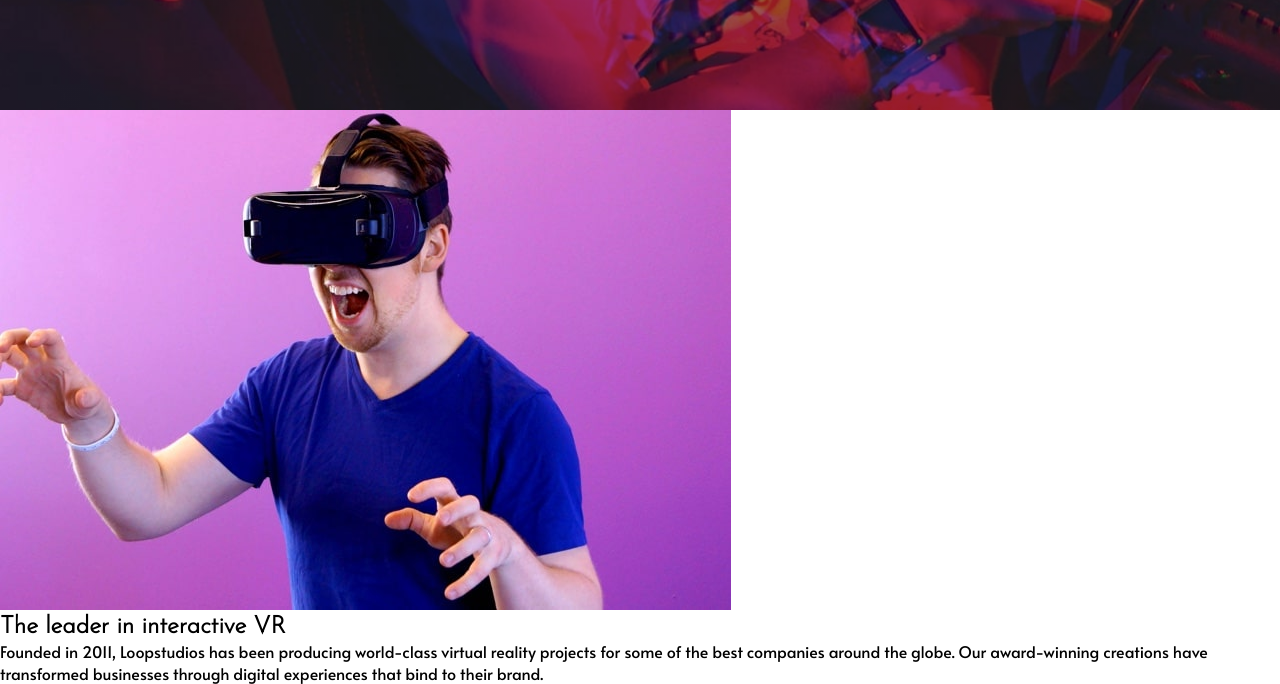
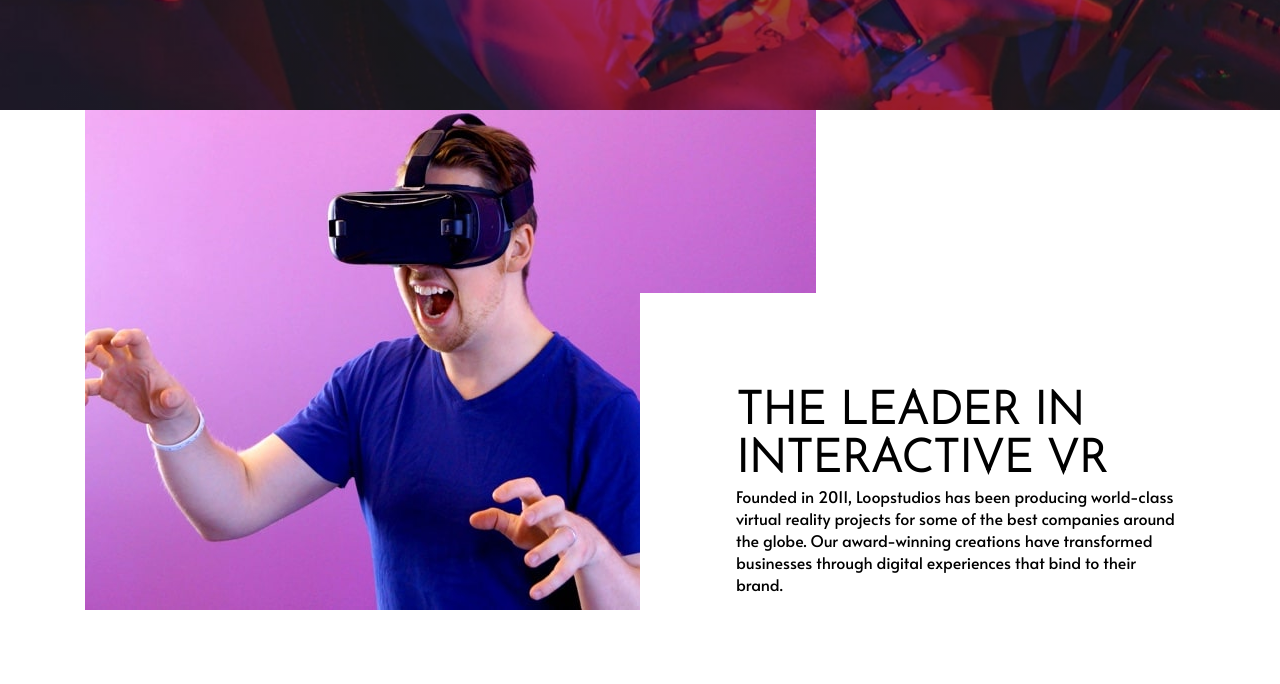
Before and after one commit to MarkoDjuric/Loopstudios-Landing-Page-FM, a website: page index.html in a window 1280 px wide. Shown: the part 530-1214 px from the top of the page. After the commit the page ends 1144 px from the top, so only its background shows below. Drawn offline with Linux system fonts and the light colour scheme; files that its build step writes are made by us from their sources.

Commit message:
grid template

```diff
--- a/app/scss/components/_index.scss
+++ b/app/scss/components/_index.scss
@@ -1,3 +1,4 @@
 // Example
 @forward 'component1';
 @forward 'header';
+@forward 'banner';
--- a/app/scss/components/banner.scss
+++ b/app/scss/components/banner.scss
@@ -1,4 +1,47 @@
+.banner {
 
-.baner__grid {
+  &__grid {
+      max-width: 1111px;
+      display: grid;
+      grid-template-columns:  1fr auto auto 1fr;
+      grid-template-rows: 183px 96px 221px;
+
+
+  .banner__grid_img {
+      width: clamp(327px, 100%, 731px);
+       grid-column: 1 / span 3;
+       grid-row: 1 / 2;
+
+       img {
+           width: (327px, 50%, 731px)
+       }
+
+      }
+
+    //   .whitespace {
+    //     max-width: 96px;
+    //     background-color: rgb(249, 240, 255);
+    //     grid-column: 2 /3;
+    //     grid-row: 2 /3;
+
+    // }
+
+
+      .banner__grid_text {
+
+        width: clamp(327px, 100%, 541px);
+
+          grid-column: 2 /span 3;
+          grid-row: 2 / span 2;
+          z-index: 1;
+          background-color: #FFF;
+          padding-top: 96px;
+          padding-left: 96px;
+          text-align: left;
+      }
+
+  }
+
+
 
 }
--- a/app/scss/globals/typography.scss
+++ b/app/scss/globals/typography.scss
@@ -24,6 +24,12 @@ h1 {
 	font-weight: 300;
 }
 
+h2 {
+	font-size: calc( 32px + (48 - 32) * (100vw - 375px) / (1440 - 375) );
+	line-height: clamp(2rem, 6vw, 3rem);
+
+}
+
 a, p, li {
 	font-family: var(--font-paragraphs);
 }
--- a/index.html
+++ b/index.html
@@ -19,13 +19,17 @@
 	<header class="header">
 
 		<nav class="header__nav container">
-			<a href="/" class="header__logo"><img class="header__logo_img"src="images/logo.svg" alt="Loopstudio"></a>
+			<!-- logo -->
+			<a href="/" class="header__logo">
+				<img class="header__logo_img"src="images/logo.svg" alt="Loopstudio">
+			</a>
 			<!-- Hamburger Menu -->
 			<a href="#" class="header__menu  hide-for-desktop">
 				<span></span>
 				<span></span>
 				<span></span>
 		    </a>
+				<!--Desktop Menu  -->
 			<div class="hide-for-mobile">
 				<ul>
 					<li><a href="#"></a>About</li>
@@ -45,21 +49,25 @@
 
     </header>
 	<!-- Banner -->
+	<main>
 		<section class="banner">
 			<div class="banner__grid container">
 				<div class="banner__grid_img">
 					<img src="images/desktop/image-interactive.jpg" alt="vreality">
 				</div>
-				<div class="bannner__grid_text">
-					<h2>The leader in interactive VR</h2>
+
+					<div class="banner__grid_text">
+						<h2>THE LEADER IN INTERACTIVE VR</h2>
 						<p>  Founded in 2011, Loopstudios has been producing world-class virtual reality
 							projects for some of the best companies around the globe. Our award-winning
 							creations have transformed businesses through digital experiences that bind
-						to their brand.</p>
+							to their brand.
+						</p>
 					</div>
 				</div>
+		</section>
 
-	</section>
+   </main>
 
 
 
```
Also changed, not shown: app/scss/components/hero.scss (deleted), dist/style.css. Lines whose indentation alone changed are shown as unchanged.
